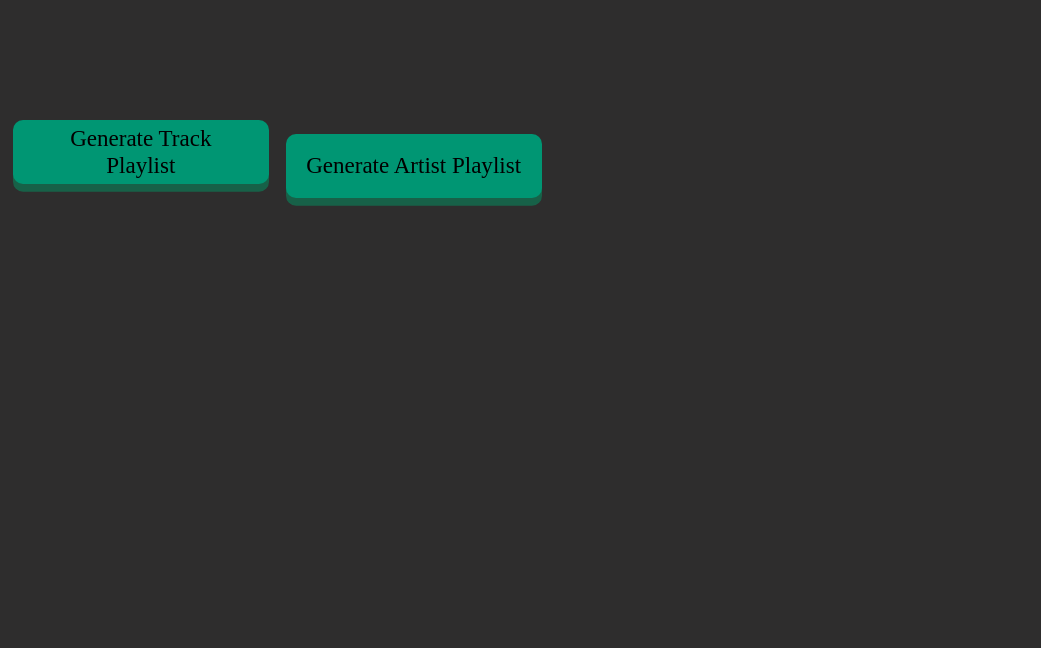
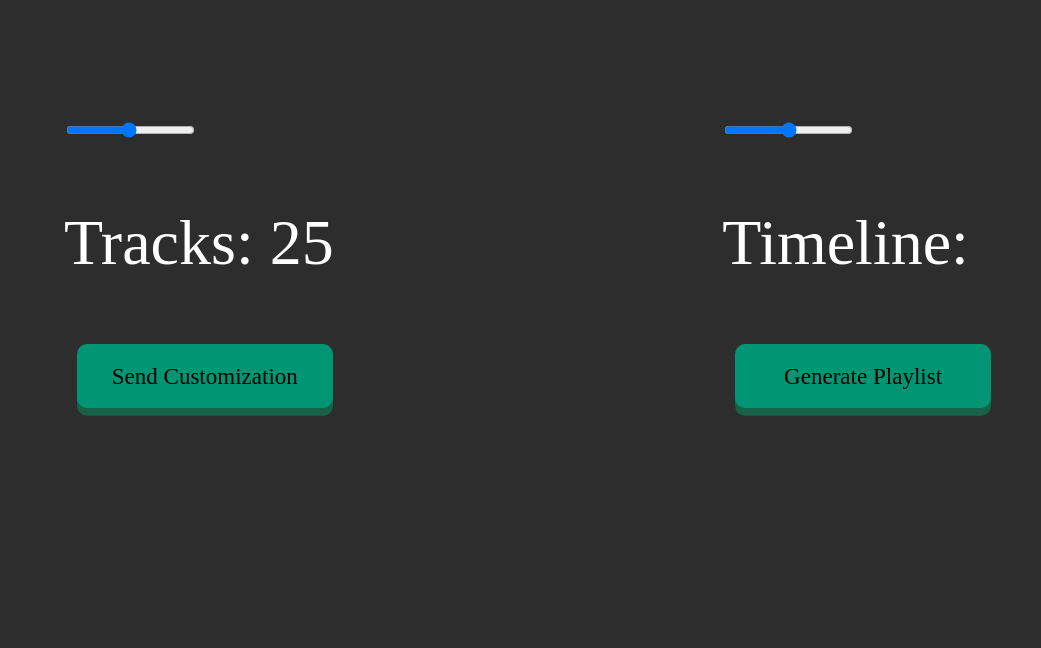
Before and after one commit to Lisify-LLC/website, a Flask app: page /customize in a window 1280 px wide. Shown: the part 80-728 px from the top of the page, without its empty margins (0-1041 px from the left). Run offline with Flask 3, Linux system fonts and the light colour scheme; some web fonts are replaced.

Commit message:
added max's broken ass code

```diff
--- a/main.py
+++ b/main.py
@@ -1,16 +1,6 @@
 from flask import Flask, redirect, url_for, session, request, render_template
 import requests
 import os
-import time
-from requests.adapters import HTTPAdapter
-from requests.adapters import Retry
-
-# Set up a session with retry logic
-requests_session = requests.Session()
-retry = Retry(total=5, backoff_factor=0.1, status_forcelist=[ 429, 500, 502, 503, 504 ])
-adapter = HTTPAdapter(max_retries=retry)
-requests_session.mount('http://', adapter)
-requests_session.mount('https://', adapter)
 
 app = Flask(__name__)
 app.secret_key = os.urandom(24)
@@ -83,18 +73,47 @@
 
     return redirect(url_for('generate_playlist'))
 
+@app.route('/data', methods=['GET', 'POST'])
+def data():
+    track_value = request.form.get('tracks')
+    timeline = request.form.get('time')
 
+    # Store values in the session
+    session['track_value'] = track_value
+    session['timeline'] = timeline
 
-@app.route('/generate_playlist')
+    print("Track value:", track_value)
+    print("Timeline:", timeline)
+
+    return render_template('customize.html', track_value=track_value, timeline=timeline)
+
+@app.route('/generate_playlist', methods=['GET', 'POST'])
 def generate_playlist():
     if 'access_token' not in session:
         return redirect(url_for('login'))
 
+    # Retrieve values from the session
+    timeline = session.get('timeline')
+    track_value = session.get('track_value')
+
+    if timeline == '1':
+        time_range = 'short_term'
+    elif timeline == '2':
+        time_range = 'medium_term'
+    else:
+        time_range = 'long_term'
+
+    print(track_value)
+    print(timeline)
+    print(time_range)
+
    # Retrieve user's top tracks from Spotify
     top_tracks_url = f"{SPOTIFY_API_URL}/me/top/tracks"
     headers = {'Authorization': f"Bearer {session['access_token']}"}
-    params = {'time_range': 'short_term', 'limit': 30}
+    params = {'time_range': time_range, 'limit': track_value}
     response = requests.get(top_tracks_url, headers=headers, params=params)
+    print("Top tracks response status:", response.status_code)  # Debug line
+    print("Top tracks response data:", response.json())  # Debug line
     top_tracks_data = response.json()
 
     # Create a new playlist
@@ -106,37 +125,23 @@
         'public': True
     }
     response = requests.post(create_playlist_url, json=playlist_data, headers=headers)
-
-    # Get the playlist_id from the response
     playlist_id = response.json()['id']
-
-    # Now define the add_tracks_url
-    add_tracks_url = f"{SPOTIFY_API_URL}/playlists/{playlist_id}/tracks"
-
-    # Add a delay before adding tracks
-    time.sleep(1)
 
     # Add tracks to the playlist
     track_uris = [track['uri'] for track in top_tracks_data['items']]
     add_tracks_url = f"{SPOTIFY_API_URL}/playlists/{playlist_id}/tracks"
     tracks_data = {'uris': track_uris}
-    while True:
-        response = requests.post(add_tracks_url, json=tracks_data, headers=headers)
-        if response.status_code != 429:
-            break
-        retry_after = int(response.headers['Retry-After'])
-        time.sleep(retry_after)
+    response = requests.post(add_tracks_url, json=tracks_data, headers=headers)
+    print("Add tracks response status:", response.status_code)  # Debug line
+    print("Add tracks response data:", response.json())  # Debug line
 
-    # Print the status code and response body
-    print(f"Status code: {response.status_code}")
-    print(f"Response body: {response.json()}")
-
-    # Create Variables for Embeded Playlist
+    # Create Variables for Embedded Playlist
     playlist_url = f"https://open.spotify.com/embed/playlist/{playlist_id}"
     playlist_title = playlist_name
 
     return render_template('complete.html', playlist_url=playlist_url, playlist_title=playlist_title)
 
 
+
 if __name__ == '__main__':
-    app.run(debug=True)
+    app.run()
--- a/templates/customize.html
+++ b/templates/customize.html
@@ -46,27 +46,59 @@
   </header>
 
   <main>
-    <a href = "/generate_playlist"; = "/login"><button id = "toggleButton" class = "t-button" onclick = toggleButton() >Generate Track Playlist</button></a>
+    <div class = "main-page">
+      <form action = "/data" method = "POST">
+        <div class = "track-slider">
+          <form action = "/data" method = "POST">
+          <input type="range" min="1" max="50" value="25" class="slider-tracks" id="myRange" name = "tracks">
+          <p class = "slider-text">Tracks: <span id="demo"></span></p>
+          <script>
+            var slider = document.getElementById("myRange");
+            var output = document.getElementById("demo");
+            output.innerHTML = slider.value;
 
-    <button class = "a-button" >Generate Artist Playlist</button>
-  </main>
+            slider.oninput = function() {
+              output.innerHTML = this.value;
+            }
 
+          </script>
+          </form>
+        </div>
+        <div class = "time-slider">
+        <form action = "/data" method = "POST">
+          <input type="range" min="1" max="3" value="Last 6 Months" class="slider-time" id="myRange2" name = "time">
+          <p class = "slider-text">Timeline: <span id="demo2"></span></p>
           <script>
-    var buttonState = false; // Initially, button is in off state
+            var slider2 = document.getElementById("myRange2");
+            var output2 = document.getElementById("demo2");
 
-    function toggleButton() {
-      var button = document.getElementById('toggleButton');
-      if (buttonState) {
-        buttonState = false;
-        button.classList.remove('active');
-        button.classList.add('inactive');
+
+            function setInitialText() {
+              if (slider2.value == 1) {
+                output2.innerHTML = "Last Month";
+              } else if (slider2.value == 2) {
+                output2.innerHTML = "Last 6 Months";
               } else {
-        buttonState = true;
-        button.classList.remove('inactive');
-        button.classList.add('active');
+                output2.innerHTML = "Last Year";
               }
             }
+
+            slider2.oninput = function() {
+              setInitialText();
+            }
+
           </script>
+          </form>
+        </div>
+        <form action = "/data" method = "POST">
+        <button type="submit" class = "t-button">Send Customization</button>
+        </form>
+        <div class = "button-container">
+          <a href = "/generate_playlist"; = "/login"><button class = "t-button">Generate Playlist</button>
+        </div>
+
+  </div>
+  </main>
 
 </body>
 
```
Lines whose indentation alone changed are shown as unchanged.
